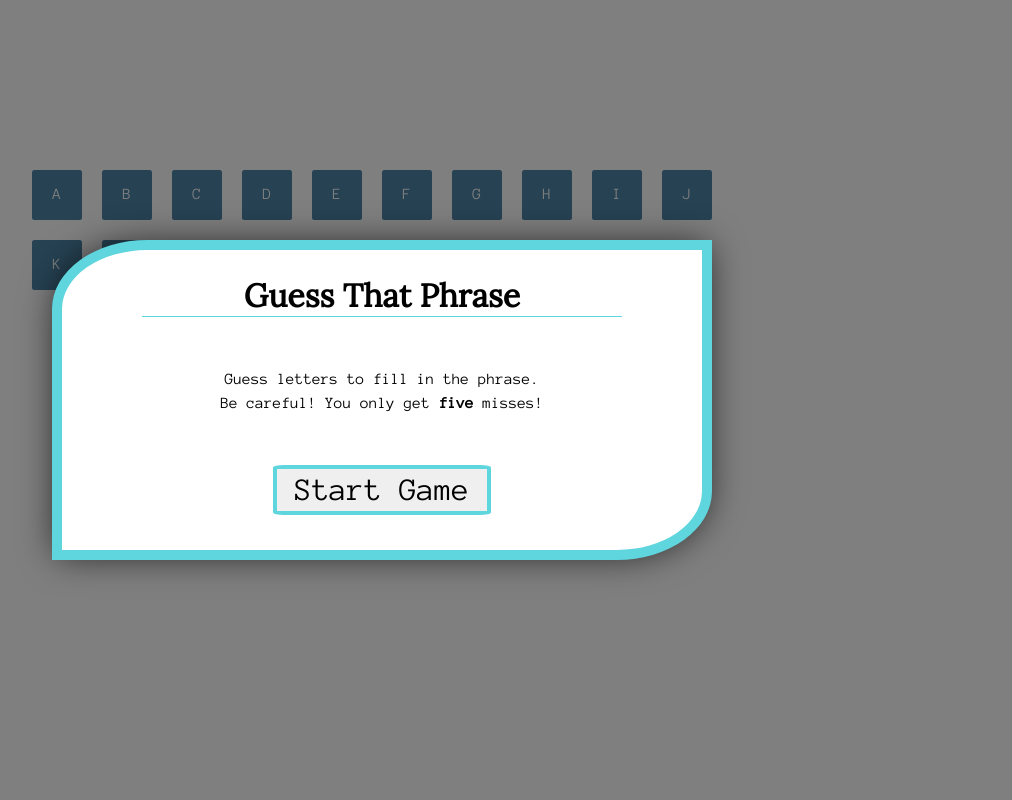
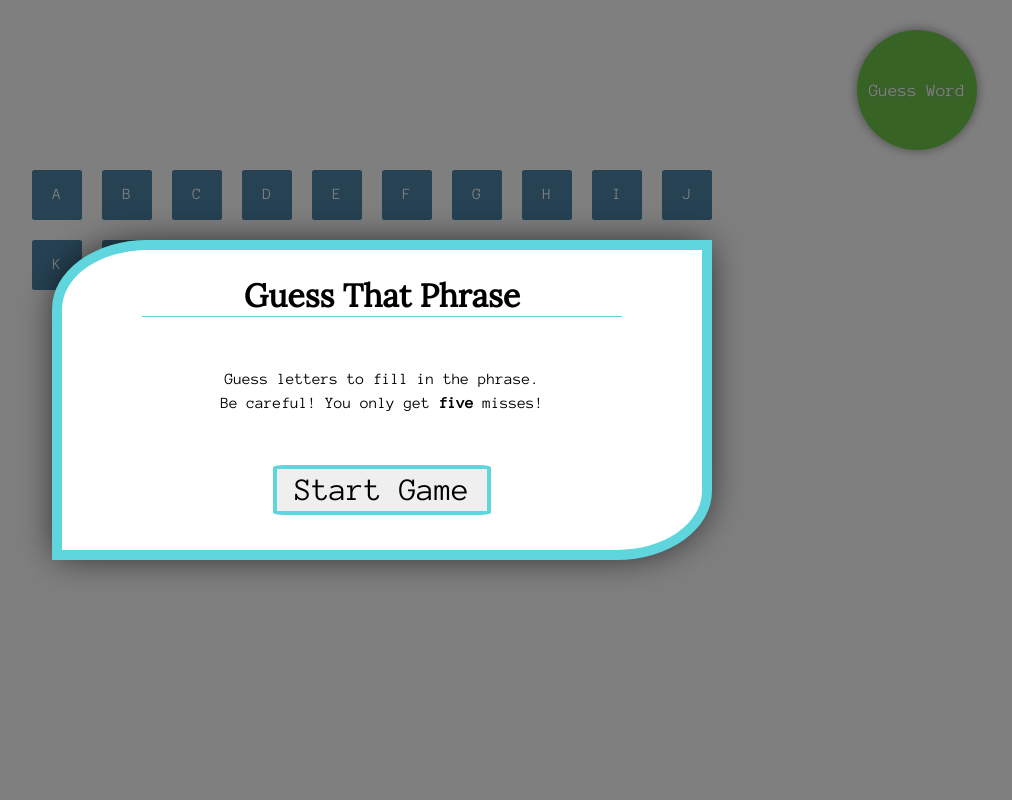
Before and after one commit to liaocanada/guess-the-phrase-game, a PHP site: page / in a window 1280 px wide. Shown: the whole page, without its empty margins (268-1280 px from the left). Run offline with PHP 8.4, Linux system fonts and the light colour scheme.

Commit message:
basic css for guess phrase option

```diff
--- a/css/style.css
+++ b/css/style.css
@@ -7,8 +7,28 @@ h1 {
 	font-family: 'Lora', serif;
 }
 
-p {
+p,
+button {
 	font-family: 'Anonymous Pro', monospace;
+}
+
+.final_guess {
+	position: absolute;
+    top: 30px;
+    right: 35px;
+}
+
+.final_guess button {
+	color: #fff;
+	text-shadow: 1px 0px 8px rgba(150, 150, 150, 0.75);
+	font-size: 1.1em;
+	background: #6EC94A;
+	height: 120px;
+	width: 120px;
+	border: none;
+	border-radius: 100%;
+	-webkit-box-shadow: 0px 0px 8px 2px rgba(0,0,0,0.3);
+	box-shadow: 0px 0px 8px 2px rgba(0,0,0,0.3);
 }
 
 .wrapper {
@@ -17,6 +37,7 @@ p {
 }
 
 .overlay {
+	position: absolute;
 	background-color: rgba(0, 0, 0, .5);
 	height: 100%;
 	width: 100%;
@@ -65,7 +86,8 @@ p {
 	transition: .4s;
 }
 
-.inner-overlay button:focus {
+.inner-overlay button:focus,
+.final_guess button:focus {
 	outline-style: none;
 }
 
--- a/index.html
+++ b/index.html
@@ -6,6 +6,10 @@
 	<link rel="stylesheet" type="text/css" href="css/style.css">
 </head>
 <body>
+
+	<div class="final_guess">
+		<button>Guess Word</button>
+	</div>
 
 	<div class="wrapper">
 
--- a/js/app.js
+++ b/js/app.js
@@ -181,6 +181,7 @@ function resetAlphabetDisplay() {
 
 function resetGuessDisplay() {
 	const spentGuesses = document.querySelectorAll('.guesses .spent');
+
 	for (let i = 0; i < spentGuesses.length; i++) {
 		spentGuesses[i].classList.remove('spent');
 	}
```
